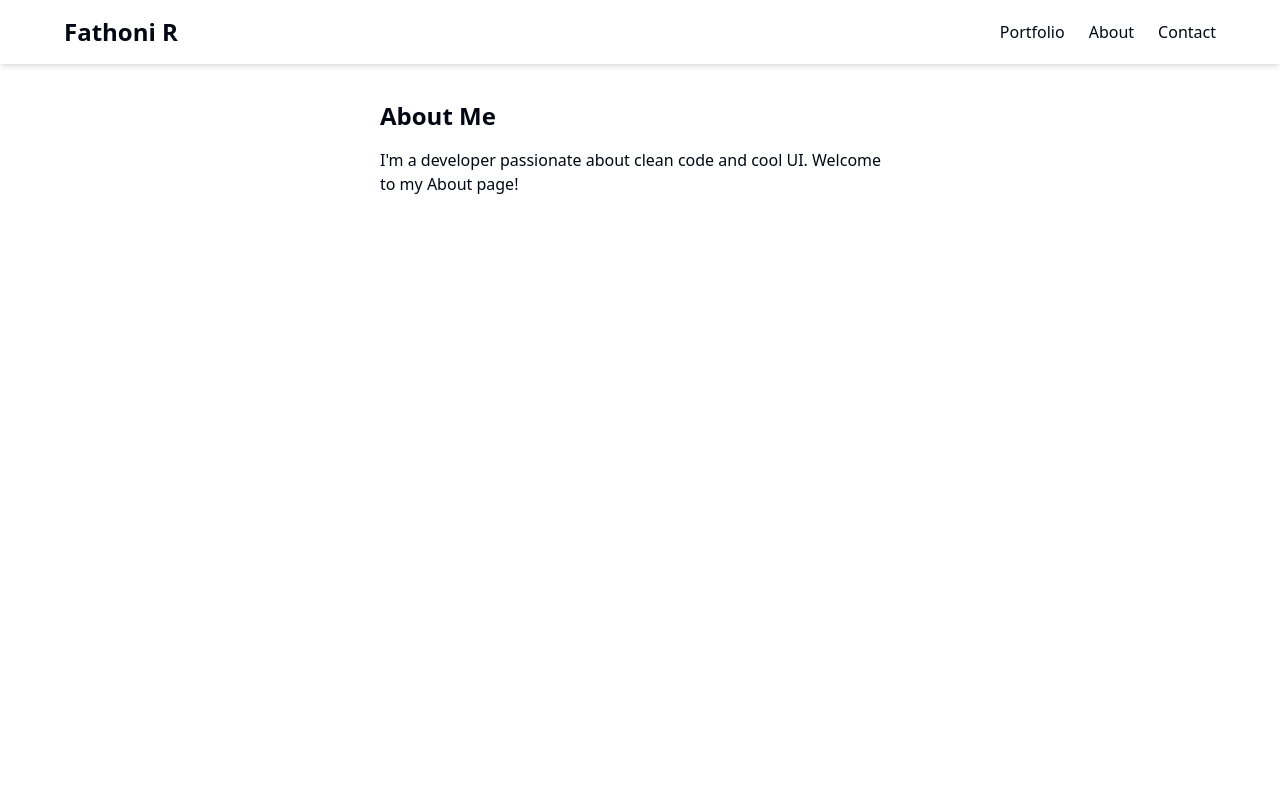
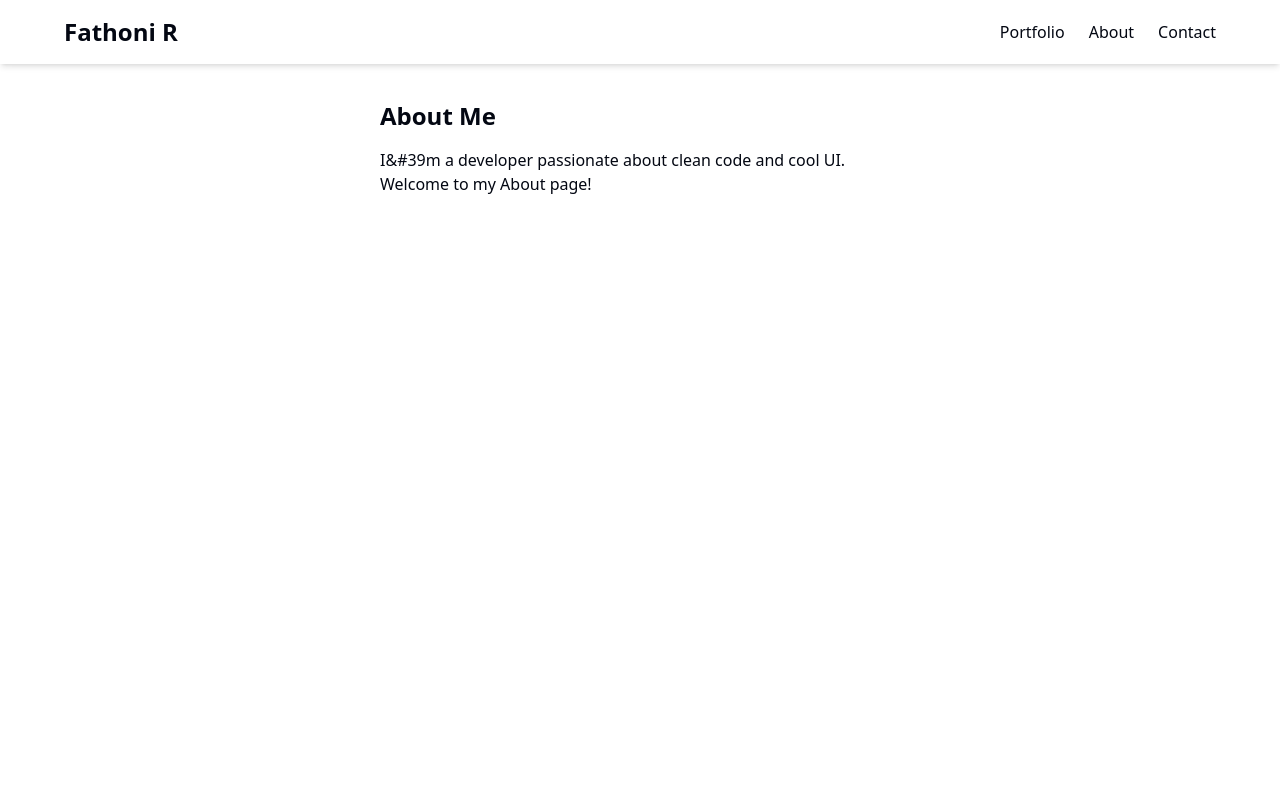
Before and after one commit to fathonitr/Photography-Portfolio, a Next.js app: page /about in a window 1280 px wide. Shown: the top 800 px of the page. Built offline with nearby package versions, Linux system fonts and the light colour scheme.

Commit message:
Fix about page

```diff
--- a/src/app/about/page.tsx
+++ b/src/app/about/page.tsx
@@ -2,7 +2,7 @@ export default function AboutPage() {
   return (
     <div className="m-2 p-7 max-w-xl mx-auto min-h-screen">
       <h1 className="text-2xl font-bold mb-4">About Me</h1>
-      <p>I'm a developer passionate about clean code and cool UI. Welcome to my About page!</p>
+      <p>I&#39m a developer passionate about clean code and cool UI. Welcome to my About page!</p>
     </div>
   );
 }
```
